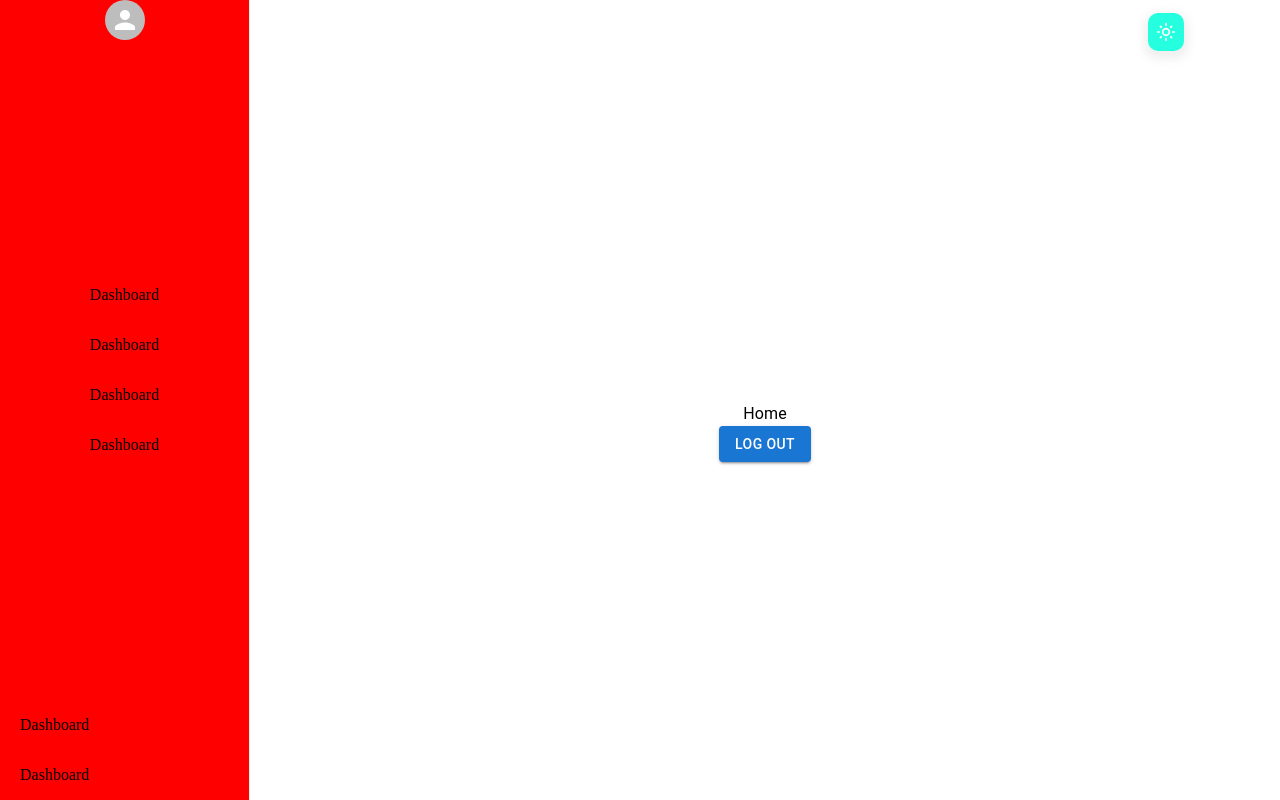
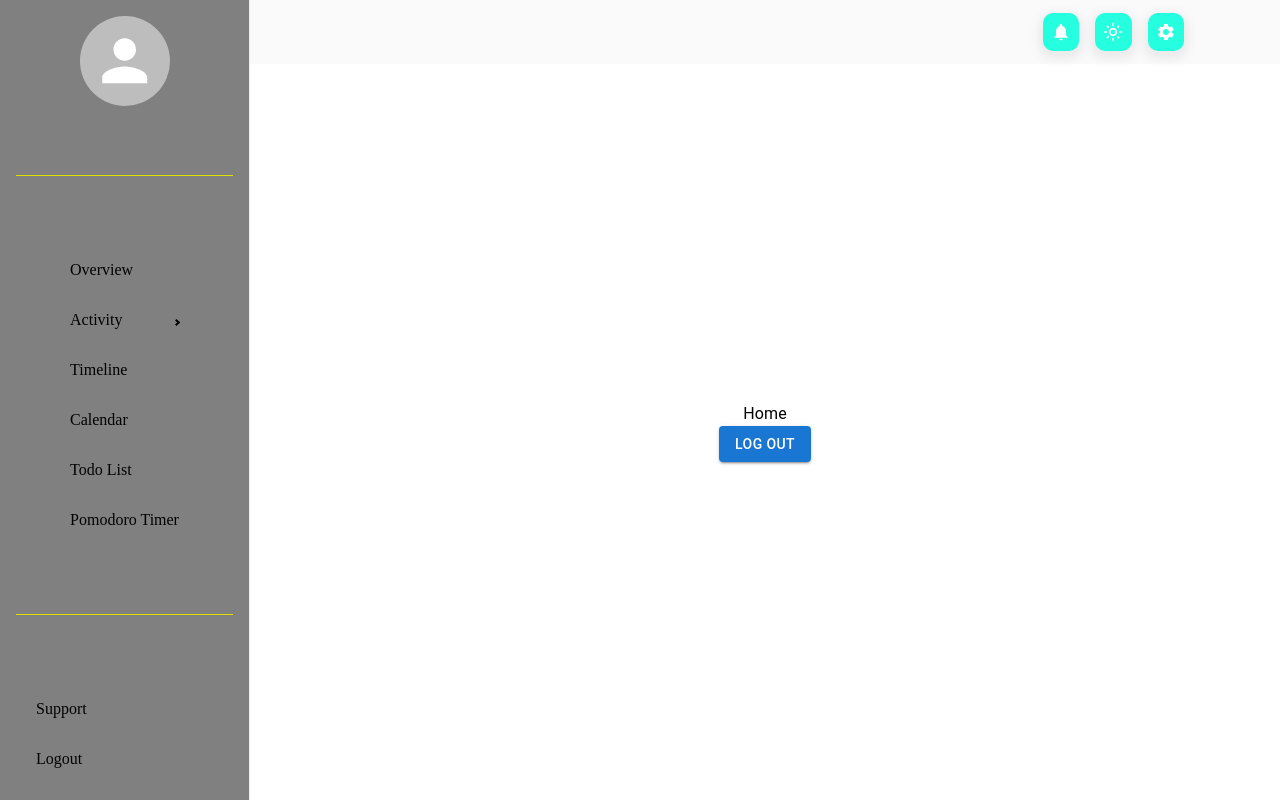
Before and after one commit to DevFrank1/fa_app, a React (Vite) app: page /home in a window 1280 px wide. Built offline with nearby package versions, Linux system fonts and the light colour scheme.

Commit message:
sidebar customization

```diff
--- a/src/components/home/navbar/Navbar.jsx
+++ b/src/components/home/navbar/Navbar.jsx
@@ -13,6 +13,8 @@ import LightModeOutlinedIcon from '@mui/icons-material/LightModeOutlined';
 import DarkModeOutlinedIcon from '@mui/icons-material/DarkModeOutlined';
 
 import NavigationRoundedIcon from '@mui/icons-material/NavigationRounded';
+import SettingsIcon from '@mui/icons-material/Settings';
+import NotificationsIcon from '@mui/icons-material/Notifications';
 
 const Navbar = () => {
     return (
@@ -21,13 +23,19 @@ const Navbar = () => {
              }}>
             {/* previously, it is static */}
             <AppBar position="static" sx={{ bgcolor: 'transparent', boxShadow: 'none' }}>
-                <Toolbar className='navbar' id="back-to-top-anchor" sx={{ bgcolor: 'rgba(255,255,255,0.9)', transition: '0.7s', zIndex: '10' }}>
+                <Toolbar className='navbar' id="back-to-top-anchor" sx={{ bgcolor: 'rgba(250,250,250,0.9)', transition: '0.7s', zIndex: '10' }}>
                     <div className='navbar-logo'>
 
                     </div>
                     <div className='navbar-btn'>
                         <IconButton className='button' aria-label='fingerprint'>
+                            <NotificationsIcon sx={{ width: '20px', height: '20px' }} />
+                        </IconButton>
+                        <IconButton className='button' aria-label='fingerprint'>
                             <LightModeOutlinedIcon sx={{ width: '20px', height: '20px' }} />
+                        </IconButton>
+                        <IconButton className='button' aria-label='fingerprint'>
+                            <SettingsIcon sx={{ width: '20px', height: '20px' }} />
                         </IconButton>
                     </div>
                 </Toolbar>
--- a/src/components/home/sidebar/SideBar.jsx
+++ b/src/components/home/sidebar/SideBar.jsx
@@ -1,39 +1,47 @@
-import { Avatar, Box } from '@mui/material';
+import { Avatar, Box, Divider } from '@mui/material';
 import React from 'react';
 import './sidebar.css';
 
-import { Sidebar, sidebarClasses, Menu, menuClasses, MenuItem } from 'react-pro-sidebar';
+import { Sidebar, sidebarClasses, SubMenu, Menu, menuClasses, MenuItem } from 'react-pro-sidebar';
 
 const SideBar = () => {
     return (
         <Box>
             <Sidebar rootStyles={{
                 [`.${sidebarClasses.container}`]: {
-                    backgroundColor: 'red',
+                    backgroundColor: 'grey',
                     display: 'flex',
                     flexDirection: 'column',
                     justifyContent: 'space-between',
-                    alignItems: 'center'
+                    alignItems: 'center',
+                    padding: '1rem'
                 },
                 height: '100%',
             }}>
                 <Box>
-                    <Avatar/>
+                    <Avatar sx={{ width: '90px', height: '90px' }} />
                 </Box>
+                <Divider sx={{ height: '1.5px', width: '100%', bgcolor: 'yellow' }} />
                 <Menu>
-                    <MenuItem>Dashboard</MenuItem>
-                    <MenuItem>Dashboard</MenuItem>
-                    <MenuItem>Dashboard</MenuItem>
-                    <MenuItem>Dashboard</MenuItem>
+                    <MenuItem>Overview</MenuItem>
+                    <SubMenu label='Activity'>
+                        <MenuItem>Revenue</MenuItem>
+                        <MenuItem>Expense</MenuItem>
+                    </SubMenu>
+                    <MenuItem>Timeline</MenuItem>
+                    <MenuItem>Calendar</MenuItem>
+                    <MenuItem>Todo List</MenuItem>
+                    <MenuItem>Pomodoro Timer</MenuItem>
                 </Menu>
+                <Divider sx={{ height: '1.5px', width: '100%', bgcolor: 'yellow' }} />
                 <Menu rootStyles={{
-                [`.${menuClasses.container}`]: {
+                    [`.${menuClasses.container}`]: {
 
-                },
-                width: '100%',
-            }}>
-                    <MenuItem>Dashboard</MenuItem>
-                    <MenuItem>Dashboard</MenuItem>
+                    },
+                    width: '100%',
+                }}>
+                    <MenuItem>Support</MenuItem>
+                    <MenuItem>Logout</MenuItem>
                 </Menu>
             </Sidebar>
         </Box>
```
